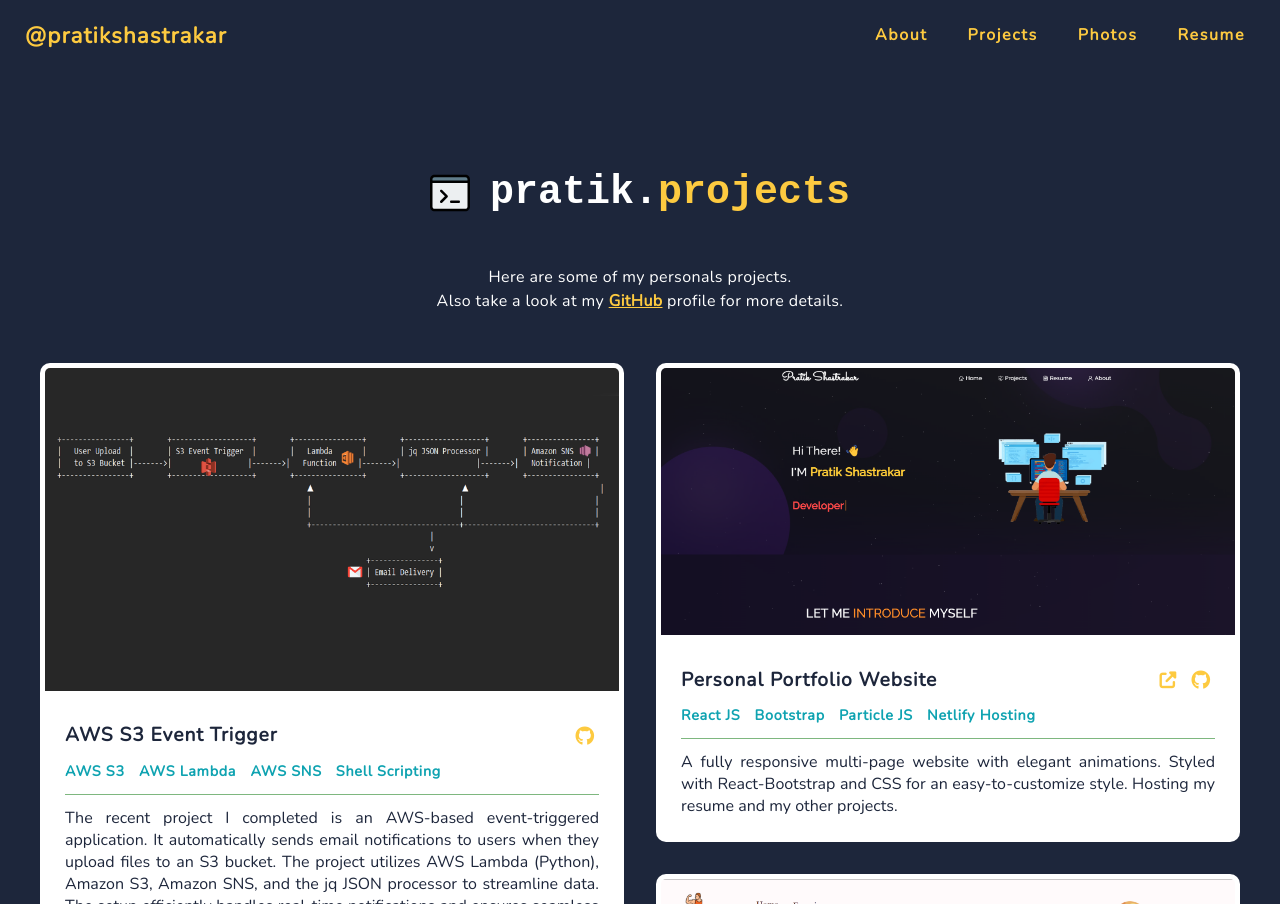
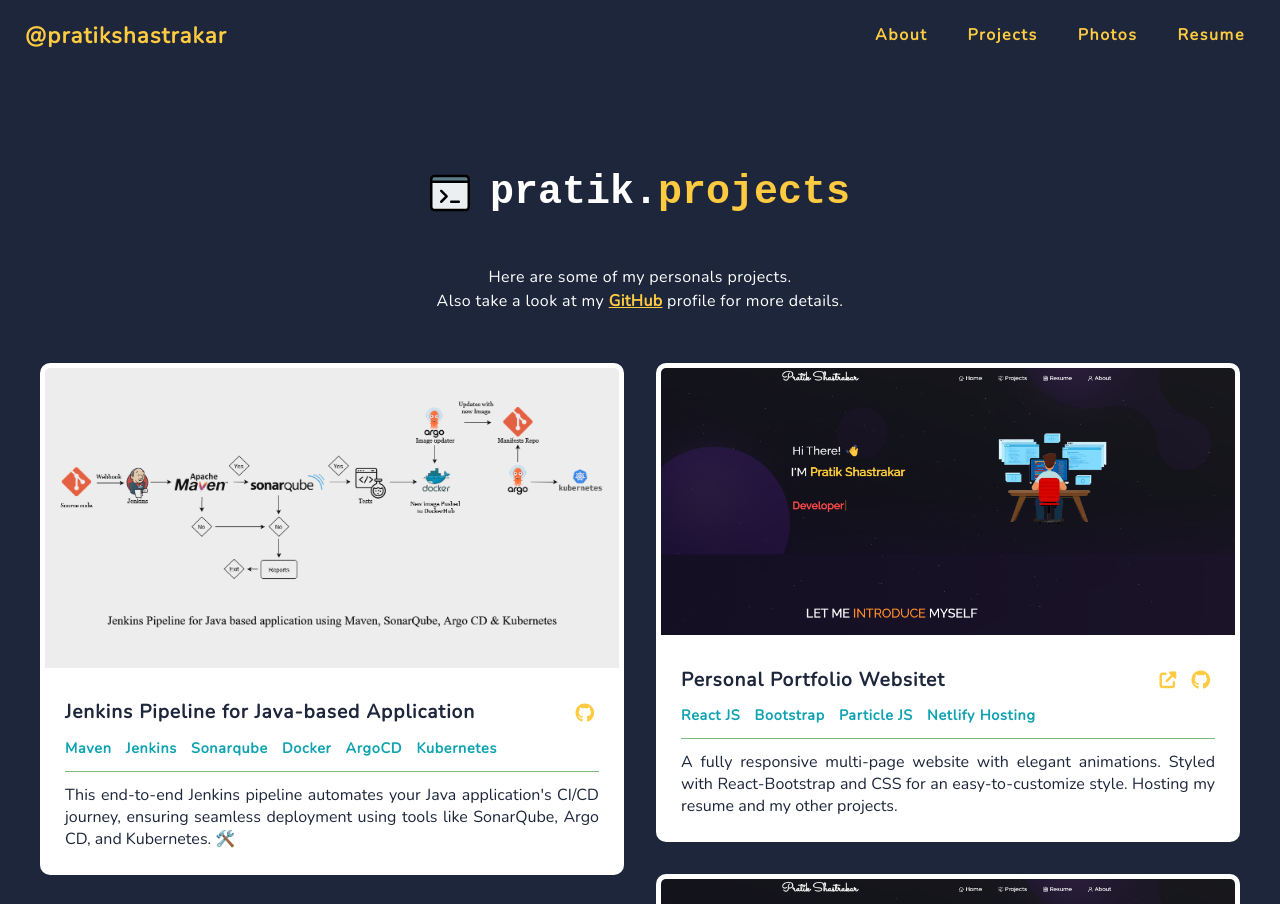
Before and after one commit to pratikks01/portfolio-v1, a plain HTML site: page projects.html in a window 1280 px wide. Shown: the top 904 px of the page. Drawn offline with nearby package versions, Linux system fonts and the light colour scheme.

Commit message:
CICD project added

```diff
--- a/css/home.css
+++ b/css/home.css
@@ -128,6 +128,10 @@
 .art-me {
 	display: none;
 	height: 225px;
+	border-radius: 50%; /* This makes the image circular */
+	box-shadow: 5px 5px 10px rgba(0, 0, 0, 0.3);
+	/* transform: rotate(15deg); */
+	transition: transform 0.3s ease;
 }
 
 .art-me img {
--- a/projects.html
+++ b/projects.html
@@ -95,6 +95,38 @@
 				<div class="project-cards-container">
 					<div class="card">
 						<img
+							src="./img/project-preview/cicd-1.png"
+							alt="Project Preview Screenshot"
+							class="card-preview-img"
+						/>
+						<div class="card-info">
+							<div class="title-and-links">
+								<span class="project-title">
+									Jenkins Pipeline for Java-based Application
+								</span>
+								<div class="project-links">
+									<a href="https://github.com/pratikks01/cicd-argo-kubernetes">
+										<i class="fa-brands fa-github"></i>
+									</a>
+								</div>
+							</div>
+							<div class="project-skills">
+								<span>Maven</span>
+								<span>Jenkins</span>
+								<span>Sonarqube</span>
+								<span>Docker</span>
+								<span>ArgoCD</span>
+								<span>Kubernetes</span>
+							</div>
+							<p class="project-description" id="just-text">
+								This end-to-end Jenkins pipeline automates your Java
+								application's CI/CD journey, ensuring seamless deployment using
+								tools like SonarQube, Argo CD, and Kubernetes. 🛠️
+							</p>
+						</div>
+					</div>
+					<div class="card">
+						<img
 							src="./img/project-preview/s3-event-thumbnail.png"
 							alt="Project Preview Screenshot"
 							class="card-preview-img"
@@ -152,11 +184,44 @@
 							</div>
 							<p class="project-description" id="just-text">
 								A One-on-One chatting app made using MERN Stack. Personal as
-								well as Group Chatting, with realtime chatting animations usng
+								well as Group Chatting, with realtime chatting animations using
 								Socket.io.
 							</p>
 						</div>
 					</div>
+
+					<div class="card">
+						<img
+							src="./img/project-preview/portfolio-v1.png"
+							alt="Project Preview Screenshot"
+							class="card-preview-img"
+						/>
+						<div class="card-info">
+							<div class="title-and-links">
+								<span class="project-title"> Personal Portfolio Websitet </span>
+								<div class="project-links">
+									<a href="https://pratikportfolio-v1.netlify.app/">
+										<i class="fas fa-external-link-alt"></i>
+									</a>
+									<a href="https://github.com/pratikks01/pratik-s-portfolio">
+										<i class="fa-brands fa-github"></i>
+									</a>
+								</div>
+							</div>
+							<div class="project-skills">
+								<span>React JS</span>
+								<span>Bootstrap</span>
+								<span>Particle JS</span>
+								<span>Netlify Hosting</span>
+							</div>
+							<p class="project-description" id="just-text">
+								A fully responsive multi-page website with elegant animations.
+								Styled with React-Bootstrap and CSS for an easy-to-customize
+								style. Hosting my resume and my other projects.
+							</p>
+						</div>
+					</div>
+
 					<div class="card">
 						<img
 							src="./img/project-preview/portfolio-v1.png"
@@ -188,6 +253,7 @@
 							</p>
 						</div>
 					</div>
+
 					<div class="card">
 						<img
 							src="./img/project-preview/OnlineGym.png"
```
Also changed, not shown: index.html (+14 -13 lines), img/project-preview/cicd-1.png (added).
